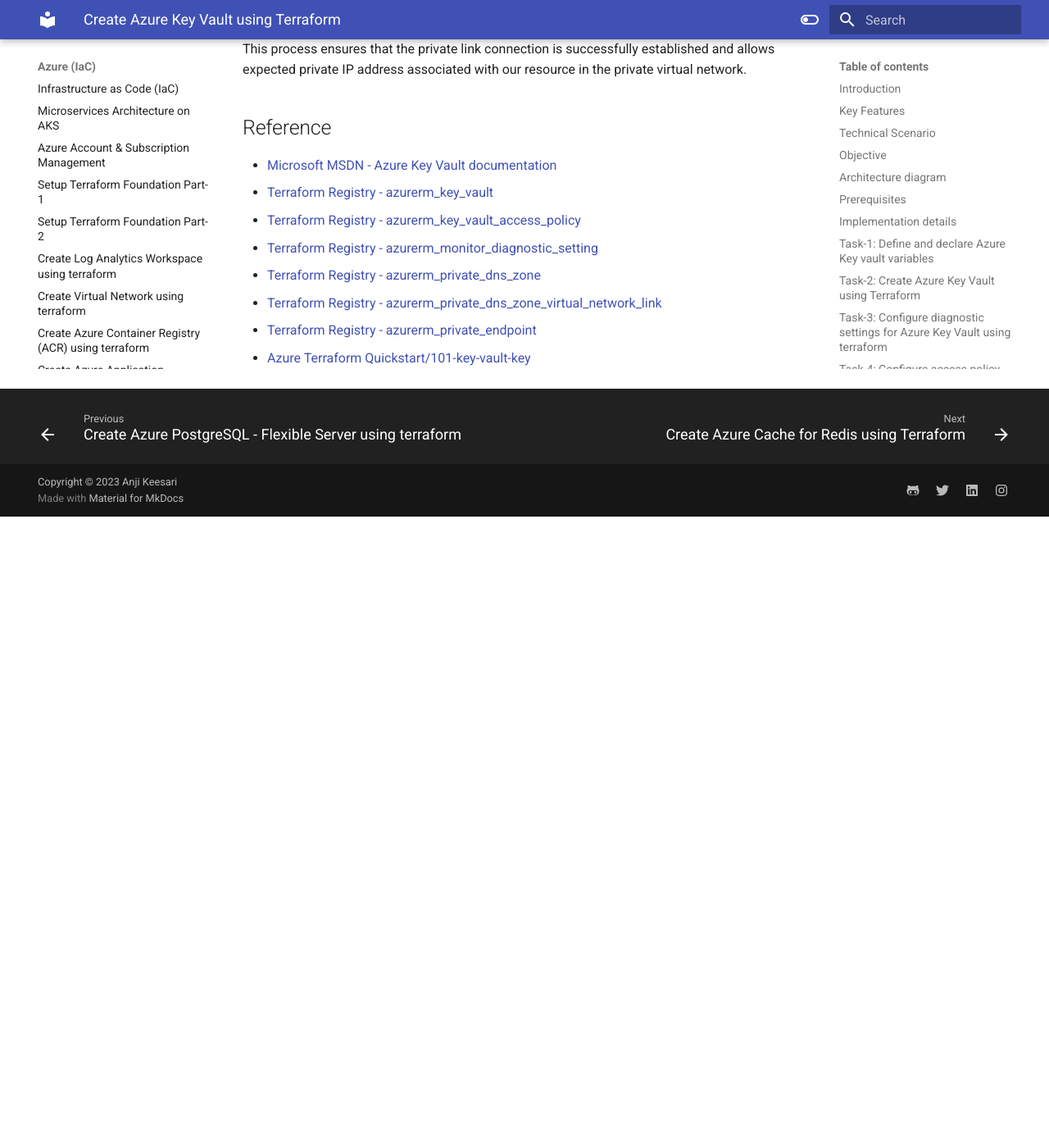
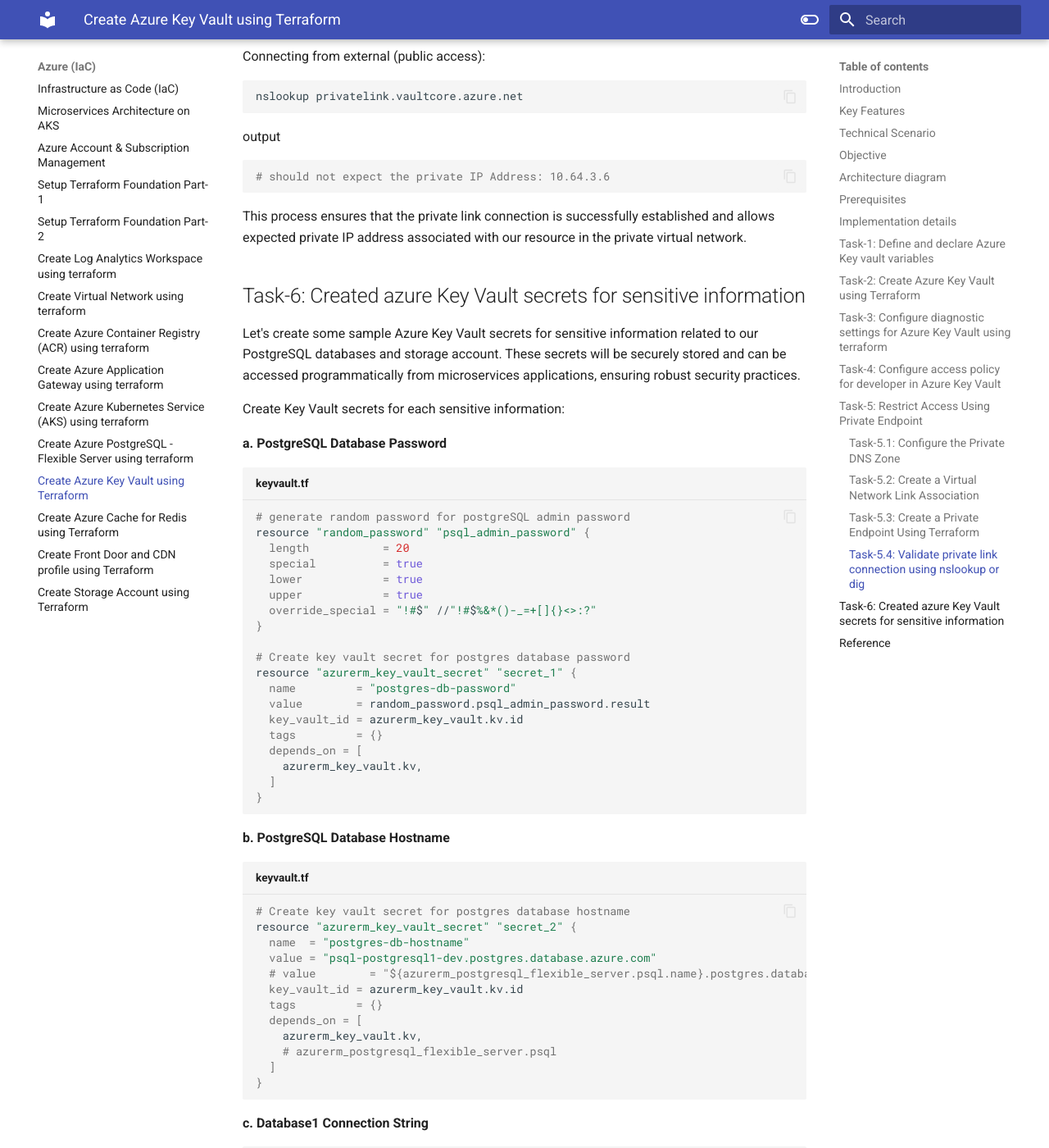
Before and after one commit to akeesari/kubernetes, an MkDocs documentation site: the page built from docs/azure/13-key-vault.md, in a window 1280 px wide and 1400 px high, scrolled down 18131 px. Shown: the whole window at 82% size. Built offline with MkDocs 1.6.1 and Material for MkDocs 9.7.7, drawn with Linux system fonts in a browser that asks for light colours; before the commit the page ends 18761 px from its top, so only the background shows below that; some of the changed text lies outside the part shown.

Commit message:
Created azure Key Vault secrets for sensitive information

````diff
--- a/docs/azure/13-key-vault.md
+++ b/docs/azure/13-key-vault.md
@@ -37,6 +37,7 @@
 - **Task-5.2:** Create a Virtual Network Link Association
 - **Task-5.3:** Create a Private Endpoint Using Terraform
 - **Task-5.4:** Validate private link connection using `nslookup` or `dig`
+- **Task-6:** Created azure Key Vault secrets for sensitive information
 
 ## Architecture diagram
 
@@ -365,22 +366,31 @@
 ``` bash title="keyvault.tf"
 # create diagnostic setting for key vault
 resource "azurerm_monitor_diagnostic_setting" "diag_kv" {
-  name = "DiagnosticsSettings"
-  # log_analytics_destination_type = "AzureDiagnostics"
+  name                       = lower("${var.diag_prefix}-${azurerm_key_vault.kv.name}")
   target_resource_id         = azurerm_key_vault.kv.id
   log_analytics_workspace_id = azurerm_log_analytics_workspace.workspace.id
+  enabled_log {
+    category = "AuditEvent"
 
-  log {
-    category = "AuditEvent"
-    enabled  = true
+    retention_policy {
+      days    = 0
+      enabled = true
+    }
   }
-  log {
+  enabled_log {
     category = "AzurePolicyEvaluationDetails"
-    enabled  = false
+
+    retention_policy {
+      days    = 0
+      enabled = true
+    }
   }
+
   metric {
     category = "AllMetrics"
-    enabled  = false
+    retention_policy {
+      enabled = true
+    }
   }
   lifecycle {
     ignore_changes = [
@@ -638,6 +648,105 @@
 
 This process ensures that the private link connection is successfully established and allows expected private IP address associated with our resource in the private virtual network.
 
+## Task-6: Created azure Key Vault secrets for sensitive information
+
+Let's create some sample Azure Key Vault secrets for sensitive information related to our PostgreSQL databases and storage account. These secrets will be securely stored and can be accessed programmatically from microservices applications, ensuring robust security practices.
+
+Create Key Vault secrets for each sensitive information:
+
+**a. PostgreSQL Database Password**
+
+``` bash title="keyvault.tf"
+# generate random password for postgreSQL admin password
+resource "random_password" "psql_admin_password" {
+  length           = 20
+  special          = true
+  lower            = true
+  upper            = true
+  override_special = "!#$" //"!#$%&*()-_=+[]{}<>:?"
+}
+
+# Create key vault secret for postgres database password
+resource "azurerm_key_vault_secret" "secret_1" {
+  name         = "postgres-db-password"
+  value        = random_password.psql_admin_password.result
+  key_vault_id = azurerm_key_vault.kv.id
+  tags         = {}
+  depends_on = [
+    azurerm_key_vault.kv,
+  ]
+}
+```
+
+**b. PostgreSQL Database Hostname**
+
+``` bash title="keyvault.tf"
+# Create key vault secret for postgres database hostname
+resource "azurerm_key_vault_secret" "secret_2" {
+  name  = "postgres-db-hostname"
+  value = "psql-postgresql1-dev.postgres.database.azure.com"
+  # value        = "${azurerm_postgresql_flexible_server.psql.name}.postgres.database.azure.com"
+  key_vault_id = azurerm_key_vault.kv.id
+  tags         = {}
+  depends_on = [
+    azurerm_key_vault.kv,
+    # azurerm_postgresql_flexible_server.psql
+  ]
+}
+```
+
+**c. Database1 Connection String**
+
+``` bash title="keyvault.tf"
+# Create key vault secret for database1-connection-string
+resource "azurerm_key_vault_secret" "secret_3" {
+  name  = "database1-db-connection-string"
+  value = "User ID=postgres;Password=xxxxxx;Host=psql-postgresql1-dev.postgres.database.azure.com;database=database1;Port=5432;"
+  # value        = "User ID=postgres;Password=${azurerm_postgresql_flexible_server.psql.administrator_password};Host=${azurerm_postgresql_flexible_server.psql.name}.postgres.database.azure.com;database=database1;Port=5432;"
+  key_vault_id = azurerm_key_vault.kv.id
+  tags         = {}
+  depends_on = [
+    azurerm_key_vault.kv,
+    # azurerm_postgresql_flexible_server.psql
+  ]
+}
+```
+
+**d. Storage Account Access Key**
+
+``` bash title="keyvault.tf"
+# Create key vault secret for storage account accesskey
+resource "azurerm_key_vault_secret" "secret_4" {
+  name         = "storage-account-accesskey"
+  value        = azurerm_storage_account.st.primary_access_key
+  key_vault_id = azurerm_key_vault.kv.id
+  tags         = {}
+  depends_on = [
+    azurerm_key_vault.kv,
+    azurerm_storage_account.st
+  ]
+}
+```
+
+
+run terraform validate & format
+
+``` bash
+terraform validate
+terraform fmt
+```
+
+run terraform plan & apply
+
+``` bash
+terraform plan -out=dev-plan -var-file="./environments/dev-variables.tfvars"
+terraform apply dev-plan
+```
+
+Azure Key vault secrets:
+
+[![Alt text](images/kv/image-9.png)](images/kv/image-9.png){:target="_blank"}
+
 ## Reference
 - [Microsoft MSDN - Azure Key Vault documentation](https://learn.microsoft.com/en-us/azure/key-vault/general/){:target="_blank"}
 - [Terraform Registry - azurerm_key_vault](https://registry.terraform.io/providers/hashicorp/azurerm/latest/docs/resources/key_vault){:target="_blank"}
@@ -646,4 +755,5 @@
 - [Terraform Registry - azurerm_private_dns_zone](https://registry.terraform.io/providers/hashicorp/azurerm/latest/docs/resources/private_dns_zone){:target="_blank"}
 - [Terraform Registry - azurerm_private_dns_zone_virtual_network_link](https://registry.terraform.io/providers/hashicorp/azurerm/latest/docs/resources/private_dns_zone_virtual_network_link){:target="_blank"}
 - [Terraform Registry - azurerm_private_endpoint](https://registry.terraform.io/providers/hashicorp/azurerm/latest/docs/resources/private_endpoint){:target="_blank"}
+- [Terraform Registry - azurerm_key_vault_secret](https://registry.terraform.io/providers/hashicorp/azurerm/latest/docs/resources/key_vault_secret){:target="_blank"}
 - [Azure Terraform Quickstart/101-key-vault-key](https://github.com/Azure/terraform/tree/master/quickstart/101-key-vault-key){:target="_blank"}
````
Also changed, not shown: docs/azure/16-storage-account.md (+3 -2 lines), docs/gettingstarted/toc.md (+1 -0 lines), docs/azure/images/kv/image-9.png (added).
